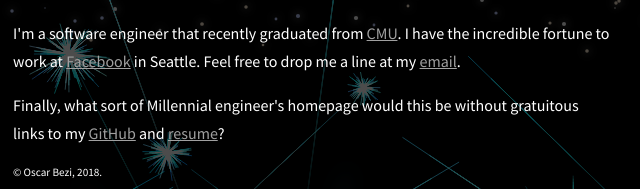
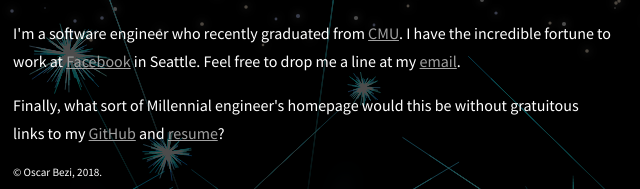
Before and after one commit to bezi/bezi.io, a React app: page public/index.html in a window 1280 px wide. Shown: the part 349-538 px from the top of the page, 327-967 px from the left. Built offline with nearby package versions, Linux system fonts and the light colour scheme; animation ran at ten frames a second.

Commit message:
#unsolicitedgrammarattacks

```diff
--- a/public/index.html
+++ b/public/index.html
@@ -104,7 +104,7 @@
     <div>
       <h1>Hi, I'm Oscar.</h1>
       <p>
-        I'm a software engineer that recently graduated from
+        I'm a software engineer who recently graduated from
         <a href="https://www.cmu.edu/" title="Go Chippewas! Wait, no, I meant the other CMU.">CMU</a>. I have the incredible fortune to work at
         <a href="https://www.facebook.com/" title="Do you really need a link to this?">Facebook</a>
         in Seattle. Feel free to drop me a line at my
```
